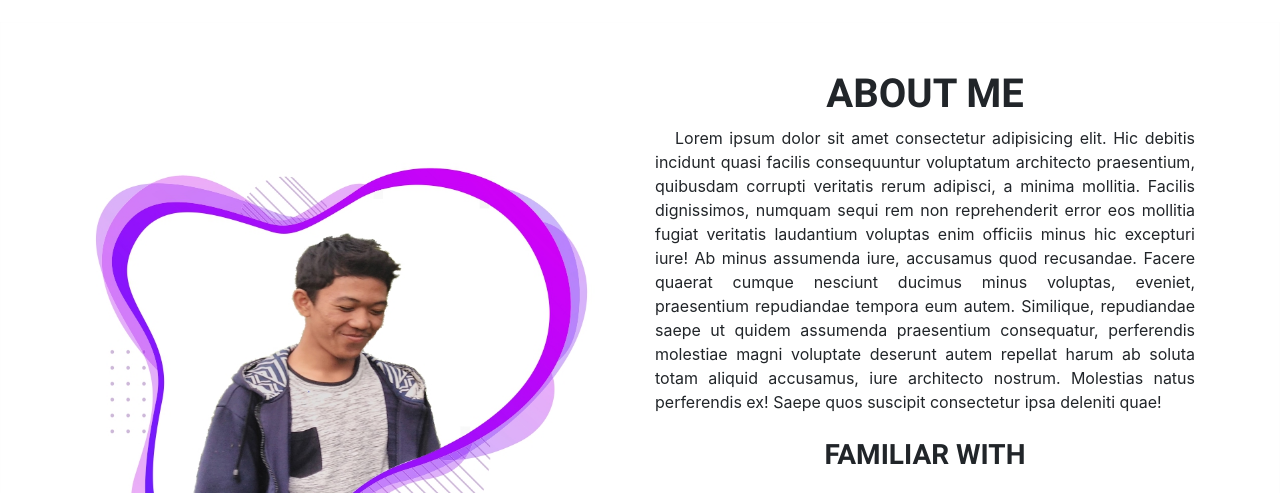
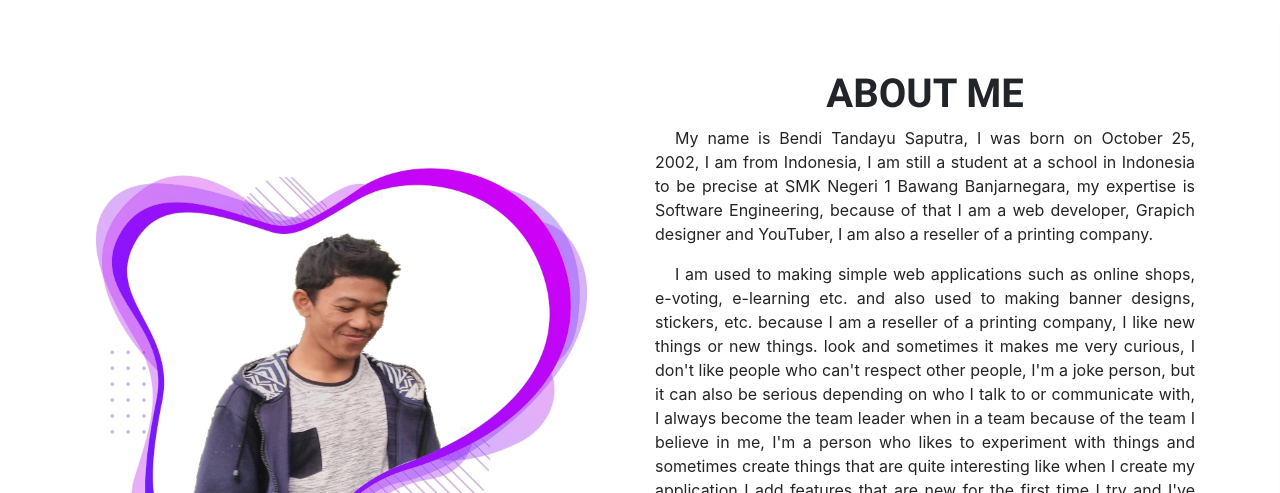
Before and after one commit to benditandayusaputra/benditandayusaputra.github.io, a plain HTML site: page index.html in a window 1280 px wide. Shown: the part 810-1303 px from the top of the page. Drawn offline with Linux system fonts and the light colour scheme; no server answers; files whose address does not match are found by name.

Commit message:
Mengedit File Index

```diff
--- a/index.html
+++ b/index.html
@@ -230,15 +230,21 @@
                 <div class="col-lg-6 col-md-8 col-12 offset-lg-6">
                     <h1 class="title text-center">About Me</h1>
                     <p>
-                        Lorem ipsum dolor sit amet consectetur adipisicing elit. Hic debitis incidunt quasi facilis
-                        consequuntur voluptatum architecto praesentium, quibusdam corrupti veritatis rerum adipisci, a
-                        minima mollitia. Facilis dignissimos, numquam sequi rem non reprehenderit error eos mollitia
-                        fugiat veritatis laudantium voluptas enim officiis minus hic excepturi iure! Ab minus assumenda
-                        iure, accusamus quod recusandae. Facere quaerat cumque nesciunt ducimus minus voluptas, eveniet,
-                        praesentium repudiandae tempora eum autem. Similique, repudiandae saepe ut quidem assumenda
-                        praesentium consequatur, perferendis molestiae magni voluptate deserunt autem repellat harum ab
-                        soluta totam aliquid accusamus, iure architecto nostrum. Molestias natus perferendis ex! Saepe
-                        quos suscipit consectetur ipsa deleniti quae!
+                        My name is Bendi Tandayu Saputra, I was born on October 25, 2002, I am from Indonesia, I am
+                        still a student at a school in Indonesia to be precise at SMK Negeri 1 Bawang Banjarnegara, my
+                        expertise is Software Engineering, because of that I am a web developer, Grapich designer and
+                        YouTuber, I am also a reseller of a printing company.
+                    </p>
+                    <p>
+                        I am used to making simple web applications such as online shops, e-voting, e-learning etc. and
+                        also used to making banner designs, stickers, etc. because I am a reseller of a printing
+                        company, I like new things or new things. look and sometimes it makes me very curious, I don't
+                        like people who can't respect other people, I'm a joke person, but it can also be serious
+                        depending on who I talk to or communicate with, I always become the team leader when in a team
+                        because of the team I believe in me, I'm a person who likes to experiment with things and
+                        sometimes create things that are quite interesting like when I create my application I add
+                        features that are new for the first time I try and I've never seen it, I'm a pretty confident
+                        person when speaking or do something in public.
                     </p>
                     <h3 class="title my-4 text-center">Familiar With</h3>
                     <div class="row">
```
